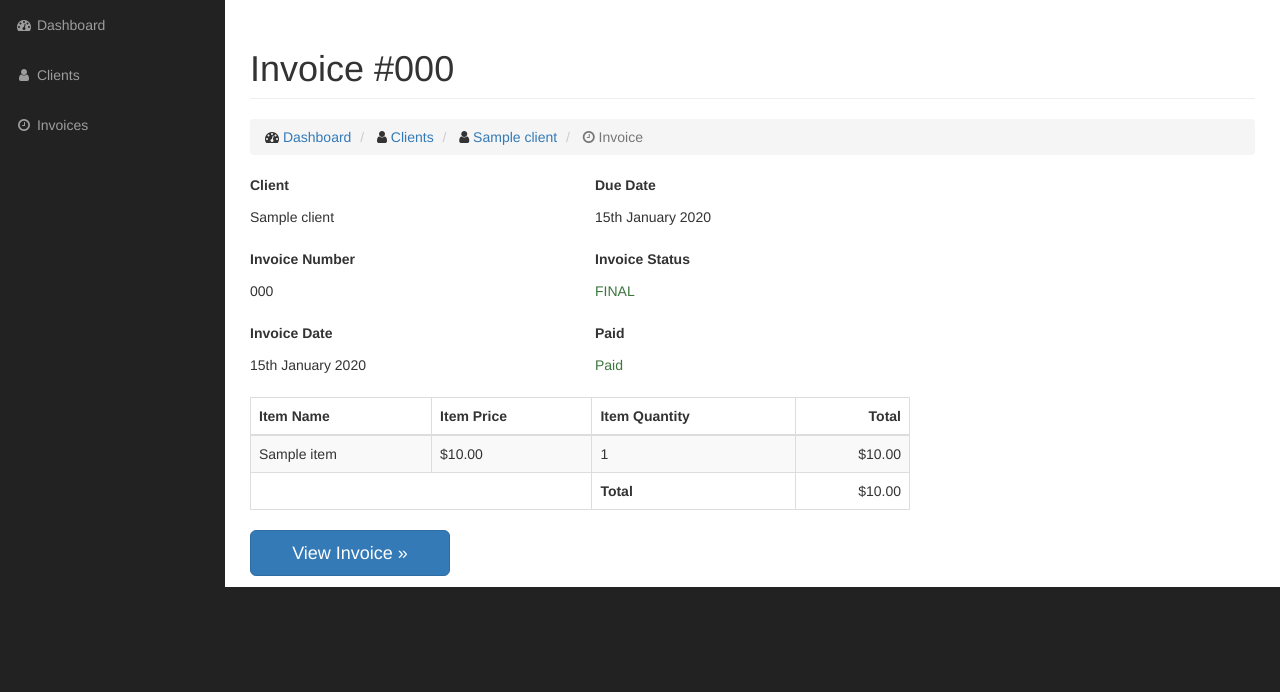
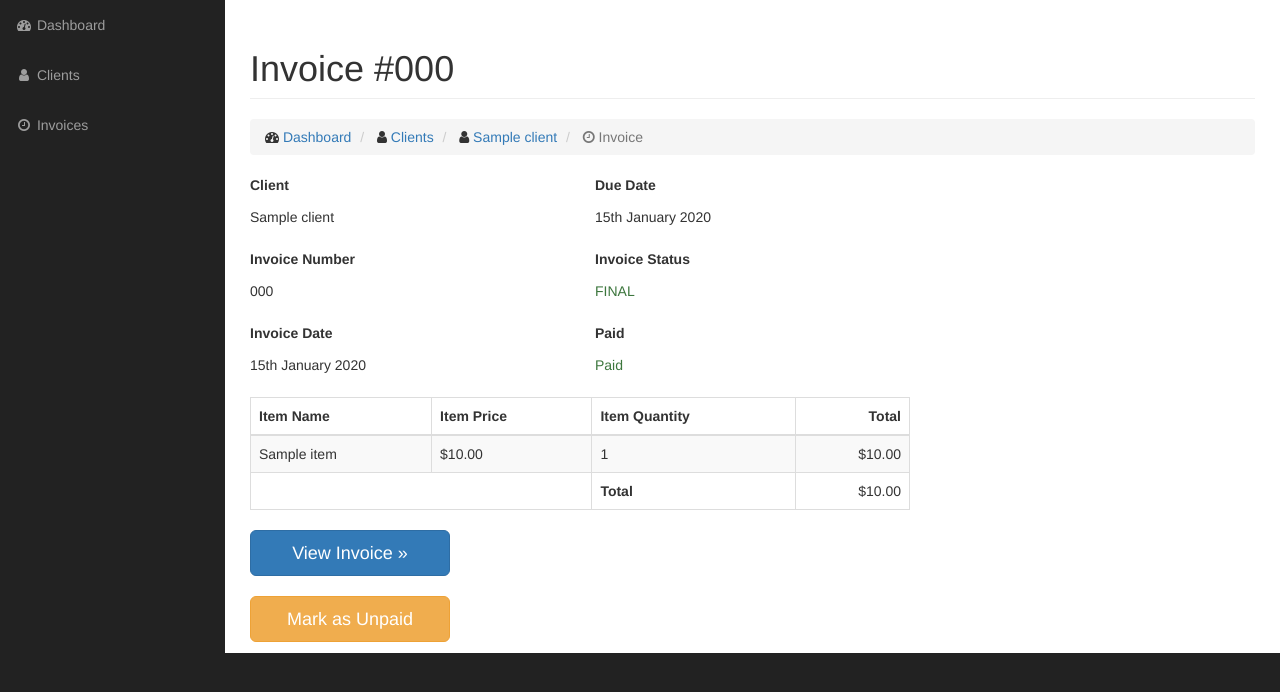
Before and after one commit to MattHealy/simple-invoice, a Flask app: page /invoice/1/edit in a window 1280 px wide. Shown: the part 51-743 px from the top of the page. Run offline with Flask 2, Linux system fonts and the light colour scheme; a user stored in the database is signed in; tables that the repository leaves empty hold one stand-in row (values such as "Sample post"); some libraries are stand-ins or nearby versions.

Commit message:
Add option to mark invoice as unpaid

```diff
--- a/app/main/views.py
+++ b/app/main/views.py
@@ -186,10 +186,21 @@ def invoice_paid(invoice_id):
     invoice = Invoice.query.get_or_404(invoice_id)
     invoice.paid = True
 
-    db.session.add(invoice)
     db.session.commit()
 
     flash('Invoice marked as paid','success')
+    return redirect(url_for('main.edit_invoice', invoice_id = invoice.id))
+
+@main.route('/invoice/<int:invoice_id>/unpaid', methods=['POST'])
+@login_required
+def invoice_unpaid(invoice_id):
+
+    invoice = Invoice.query.get_or_404(invoice_id)
+    invoice.paid = False
+
+    db.session.commit()
+
+    flash('Invoice marked as unpaid','success')
     return redirect(url_for('main.edit_invoice', invoice_id = invoice.id))
 
 @main.route('/invoice/<int:invoice_id>/lineitem/add', methods=['GET','POST'])
--- a/app/templates/edit_invoice.html
+++ b/app/templates/edit_invoice.html
@@ -100,8 +100,14 @@
                                       <a class="btn btn-primary btn-lg btn-block" href="{{ url_for('main.add_lineitem', invoice_id = invoice.id) }}" role="button">Add Line Item &raquo;</a>
                                       <a class="btn btn-primary btn-lg btn-block" href="{{ url_for('main.invoice', invoice_id = invoice.id) }}" target="_blank" role="button">Preview Invoice &raquo;</a>
                                   {% else %}
-                                      <a class="btn btn-primary btn-lg btn-block" href="{{ url_for('main.invoice', invoice_id = invoice.id) }}" target="_blank" role="button">View Invoice &raquo;</a>
-                                      {% if not invoice.paid %}
+                                      <a class="btn btn-primary btn-lg btn-block" href="{{ url_for('main.invoice', invoice_id = invoice.id) }}" target="_blank" role="button">View Invoice &raquo;</a><br />
+                                      {% if invoice.paid %}
+                                      <form action="{{ url_for('main.invoice_unpaid', invoice_id = invoice.id) }}" method="post">
+                                          <button class="btn btn-lg btn-warning btn-block" type="submit">
+                                              Mark as Unpaid
+                                          </button>
+                                      </form>
+                                      {% else %}
                                       <form action="{{ url_for('main.invoice_paid', invoice_id = invoice.id) }}" method="post">
                                           <button class="btn btn-lg btn-success btn-block" type="submit">
                                               Mark as Paid
```
